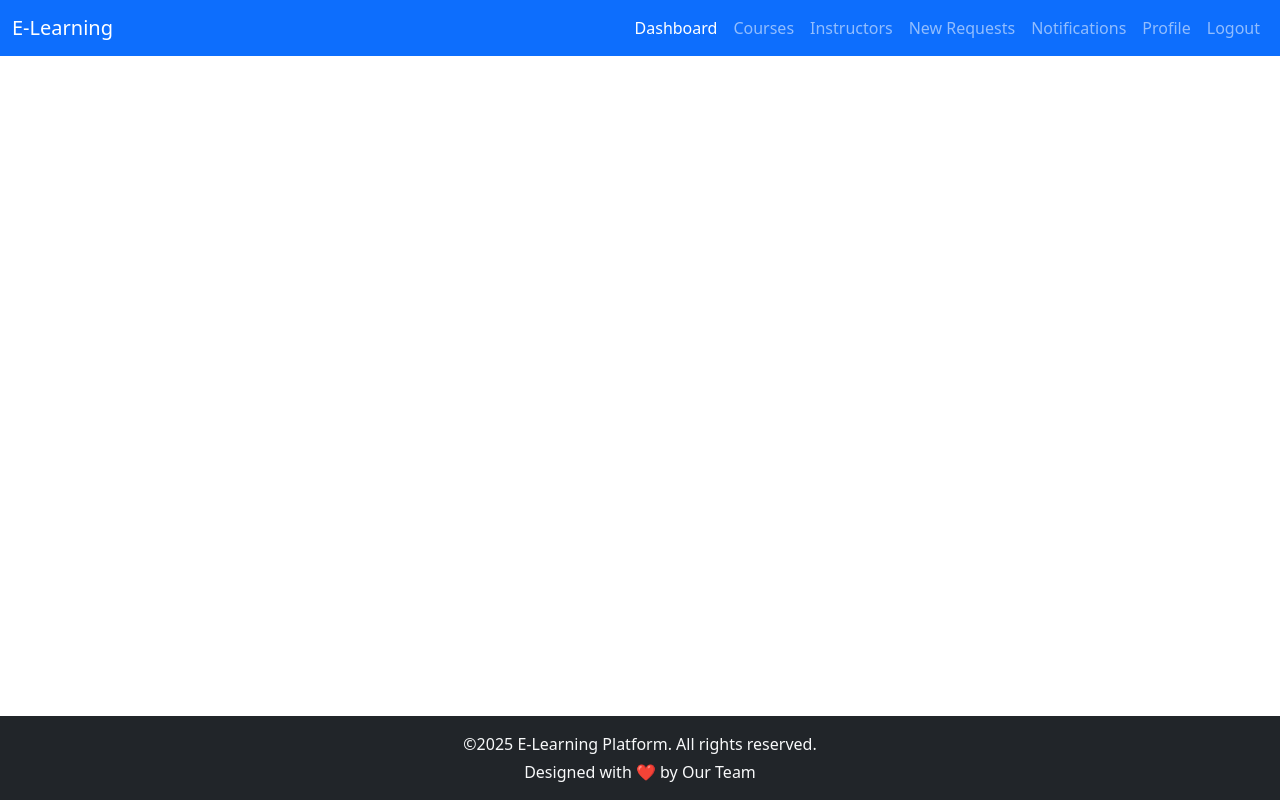
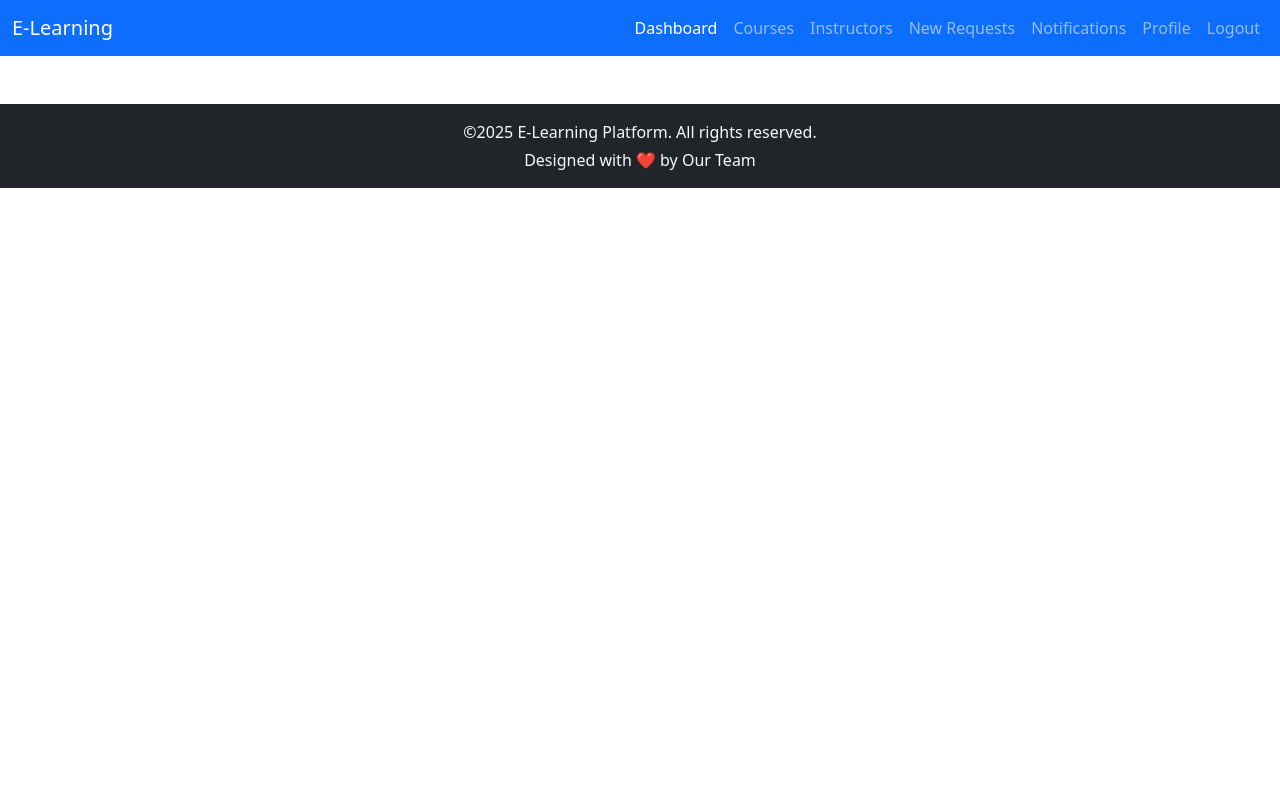
Before and after one commit to E-LEARNING-WEB-APPLICATION/E-Learning, a React (Vite) app in the folder client/: page /admin in a window 1280 px wide. Built offline with nearby package versions, Linux system fonts and the light colour scheme.

Commit message:
removed sticky footer

```diff
--- a/client/src/components/footer/Footer.jsx
+++ b/client/src/components/footer/Footer.jsx
@@ -2,7 +2,7 @@ import React from 'react'
 
 const Footer = () => {
     return (
-        <footer className='fixed-bottom bg-dark text-light py-3 mt-5'>
+        <footer className='bg-dark text-light py-3 mt-5'>
             <div className='container text-center'>
                 <p className='mb-1'>
                     &copy;2025 E-Learning Platform. All rights reserved.
```
